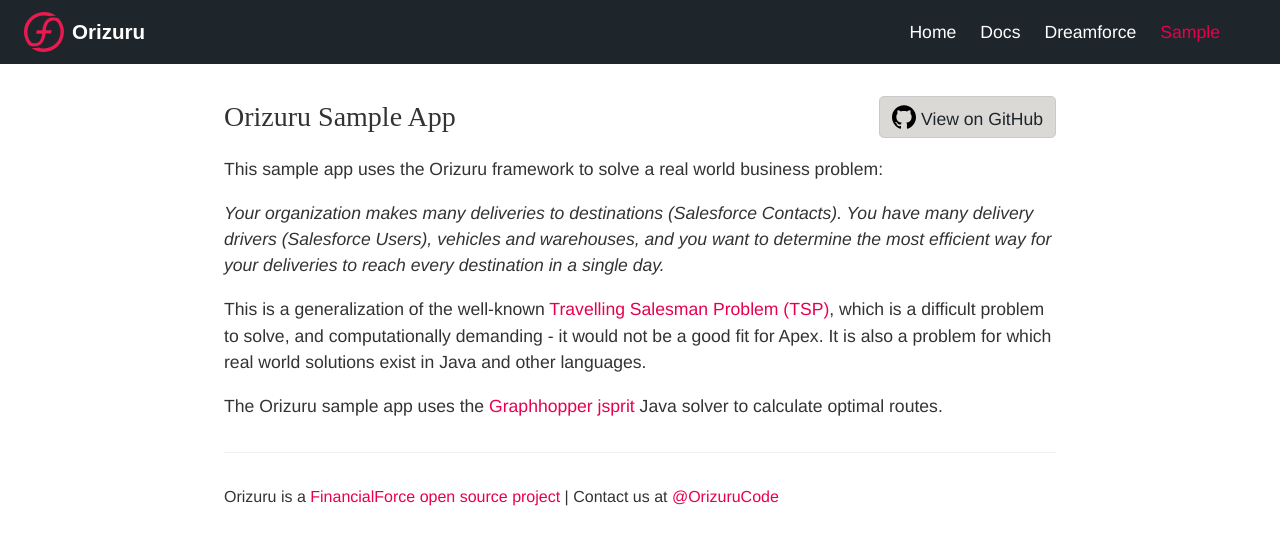
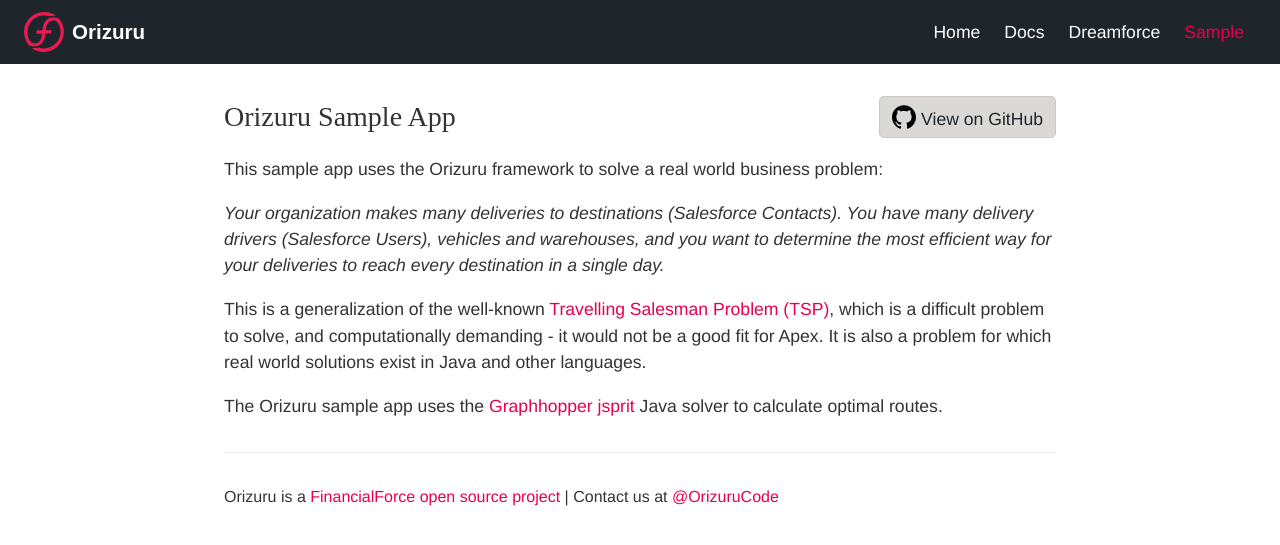
Before and after one commit to certinia/orizuru-pages, a Jekyll site: the page built from _pages/sample.md, in a window 1280 px wide. Shown: the top 545 px of the page. Built offline with Jekyll 4.4.1, drawn with Linux system fonts in a browser that asks for light colours; some web fonts are replaced.

Commit message:
Fix misaligned nav

```diff
--- a/_sass/navbar.scss
+++ b/_sass/navbar.scss
@@ -41,7 +41,7 @@
         flex-direction: row;
         flex-wrap: wrap;
         line-height: 3rem;
-        padding: 0.5rem 3rem 0.5rem 0.5rem;
+        padding: 0.5rem 1.5rem 0.5rem 0.5rem;
     }
 
     &.row nav.center-nav {
```
